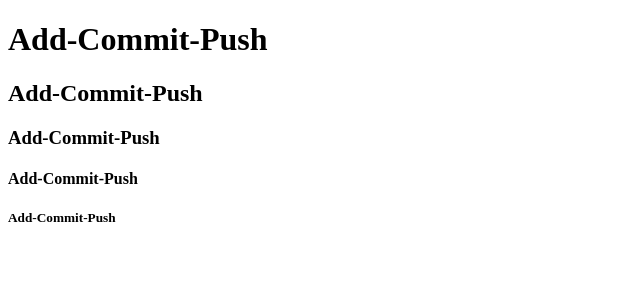
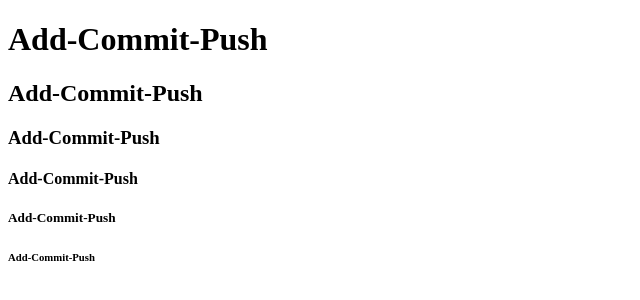
Before and after one commit to aliciaNB/donut, a plain HTML site: page index.html in a window 1280 px wide. Shown: the full height of the page, 0-640 px from the left. Drawn offline with Linux system fonts and the light colour scheme.

Commit message:
Added a h6 element

```diff
--- a/index.html
+++ b/index.html
@@ -10,5 +10,7 @@
     <h3>Add-Commit-Push</h3>
     <h4>Add-Commit-Push</h4>
     <h5>Add-Commit-Push</h5>
+    <h6>Add-Commit-Push</h6>
+
 </body>
 </html>
```
